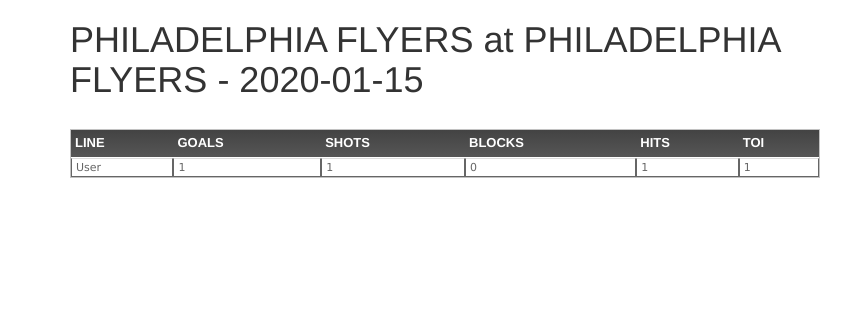
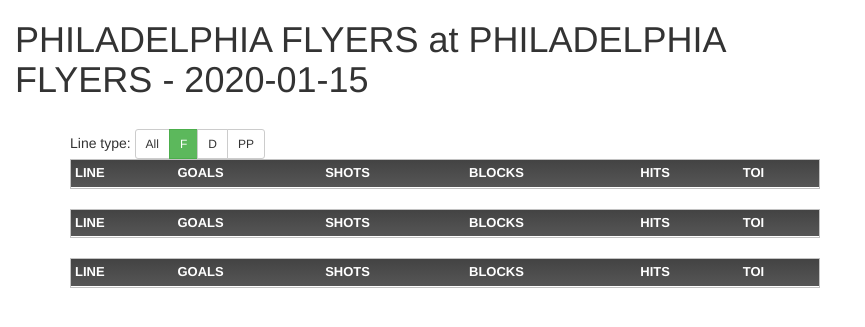
Before and after one commit to bkenny266/djifts, a Django app: page /games/1/home/ in a window 1280 px wide. Shown: the top 327 px of the page, without its empty margins (0-865 px from the left). Run offline with Django 3.2, Linux system fonts and the light colour scheme; data comes from the database, SQL or seed files in the repository; tables that the repository leaves empty hold one stand-in row (values such as "Sample post"); lists and menus that the app fills with data are empty; some libraries are stand-ins or nearby versions.

Commit message:
fixed encoding issues, begin work on game table template

```diff
--- a/games/models.py
+++ b/games/models.py
@@ -1,3 +1,4 @@
+# -*- coding: utf-8 -*-
 '''
 GAMES - models.py
 '''
@@ -20,7 +21,7 @@ class TeamGame(models.Model):
 
 
 	def __unicode__(self):
-		return "%s" % (self.team.name)
+		return u"%s" % (self.team.name)
 
 	def is_home(self):
 	#return True if TeamGame object is 'home team'
@@ -191,7 +192,7 @@ class Game(models.Model):
 
 
 	def __unicode__(self):
-		return "%s (%s @ %s)" % (self.game_id, self.team_away.team.initials, self.team_home.team.initials)
+		return u"%s (%s @ %s)" % (self.game_id, self.team_away.team.initials, self.team_home.team.initials)
 
 	def roster_home(self, pos = 'a'):
 		return self.team_home.get_roster(pos)
@@ -218,7 +219,7 @@ class PlayerGame(models.Model):
 		ordering = ['team', 'player__last_name']
 
 	def __unicode__(self):
-		return "%s - %s" % (self.team.team, self.player)
+		return u"%s - %s" % (self.team.team, self.player)
 
 
 class ShiftGame(models.Model):
@@ -232,7 +233,7 @@ class ShiftGame(models.Model):
 		ordering = ['playergame__team', 'end_time']
 
 	def __unicode__(self):
-		return '(%s, %d, %d)' % (self.playergame.player.last_name, self.start_time, self.end_time)
+		return u'(%s, %d, %d)' % (self.playergame.player.last_name, self.start_time, self.end_time)
 
 
 class LineGame(models.Model):
--- a/games/templates/game_view.html
+++ b/games/templates/game_view.html
@@ -6,12 +6,20 @@
  {% endblock %}
 
 {% block content %}
+<div class="col-md-8">
+<H1>{{ header }}</H1><BR>
+</div>
 
 <div class="container">
 	<div class="row">
 		<div class="col-md-8">
-			<H1>{{ header }}</H1><BR>
-			<table cellspacing="1" cellpadding="3" class="tablehead" style="background:#CCC;">
+			<div class="navbar-header">Line type:
+			<div class="btn-group btn-group-sm">
+				<button class="btn btn-default">All<button class="btn btn-success">F</button><button class="btn btn-default">D</button><button class="btn btn-default">PP</button>
+			</div>
+		</div>
+
+			<table cellspacing="1" cellpadding="3" class="tablehead" style="background:#CCC;" id="table_f">
 			<thead>
 				<tr class="stathead">
 					<th class="{sorter : false}">LINE</th>
@@ -23,7 +31,90 @@
 				</tr>
 			</thead>
 			<tbody>
-			{% for result in results%}
+			{% for result in results_f%}
+				<tr>
+					<td>
+					{% for playergame in result.playergames.all %}
+						{{playergame.player.last_name}}
+						{% if not forloop.last %}
+							-
+						{% endif %}
+					{% endfor %}
+					</td>
+					<td>
+						{{ result.goals }}
+					</td>
+					<td>
+						{{ result.shots }}
+					</td>
+					<td>
+						{{ result.blocks }}
+					</td>
+					<td>
+						{{ result.hits }}
+					</td>
+					<td>
+						{{ result.ice_time }}
+					</td>
+				</tr>
+			{% endfor %}
+		</tbody>
+		</table>
+			<table cellspacing="1" cellpadding="3" class="tablehead" style="background:#CCC;" id="table_d">
+			<thead>
+				<tr class="stathead">
+					<th class="{sorter : false}">LINE</th>
+					<th>GOALS</th>
+					<th>SHOTS</th>
+					<th>BLOCKS</th>
+					<th>HITS</th>
+					<th>TOI</th>
+				</tr>
+			</thead>
+			<tbody>
+			{% for result in results_d%}
+				<tr>
+					<td>
+					{% for playergame in result.playergames.all %}
+						{{playergame.player.last_name}}
+						{% if not forloop.last %}
+							-
+						{% endif %}
+					{% endfor %}
+					</td>
+					<td>
+						{{ result.goals }}
+					</td>
+					<td>
+						{{ result.shots }}
+					</td>
+					<td>
+						{{ result.blocks }}
+					</td>
+					<td>
+						{{ result.hits }}
+					</td>
+					<td>
+						{{ result.ice_time }}
+					</td>
+				</tr>
+			{% endfor %}
+		</tbody>
+		</table>
+
+		<table cellspacing="1" cellpadding="3" class="tablehead" style="background:#CCC;" id="table_pk">
+			<thead>
+				<tr class="stathead">
+					<th class="{sorter : false}">LINE</th>
+					<th>GOALS</th>
+					<th>SHOTS</th>
+					<th>BLOCKS</th>
+					<th>HITS</th>
+					<th>TOI</th>
+				</tr>
+			</thead>
+			<tbody>
+			{% for result in results_pp%}
 				<tr>
 					<td>
 					{% for playergame in result.playergames.all %}
@@ -71,4 +162,5 @@
       });
     </script>
 
+
 {% endblock %}
--- a/games/views.py
+++ b/games/views.py
@@ -18,9 +18,12 @@ def game_view(request, game_id, team):
 
 	header = "%s at %s - %s" % (game.team_away, game.team_home, game.date)
 
-	results = teamgame.get_lines()
+	results_all = teamgame.get_lines().exclude(line_type="O")
+	results_f = results_all.filter(line_type="F")
+	results_d = results_all.filter(line_type="D")
+	results_pp = results_all.filter(line_type="PP")
 
-	return render(request, "game_view.html", {"results" : results, "header" : header})
+	return render(request, "game_view.html", {"results_all" : results_all, "results_f" : results_f, "results_d" : results_d, "results_pp" : results_pp, "header" : header})
 
 
 def test_bootstrap(request):
```
Also changed, not shown: datamanager/utility.py (+5 -5 lines).
